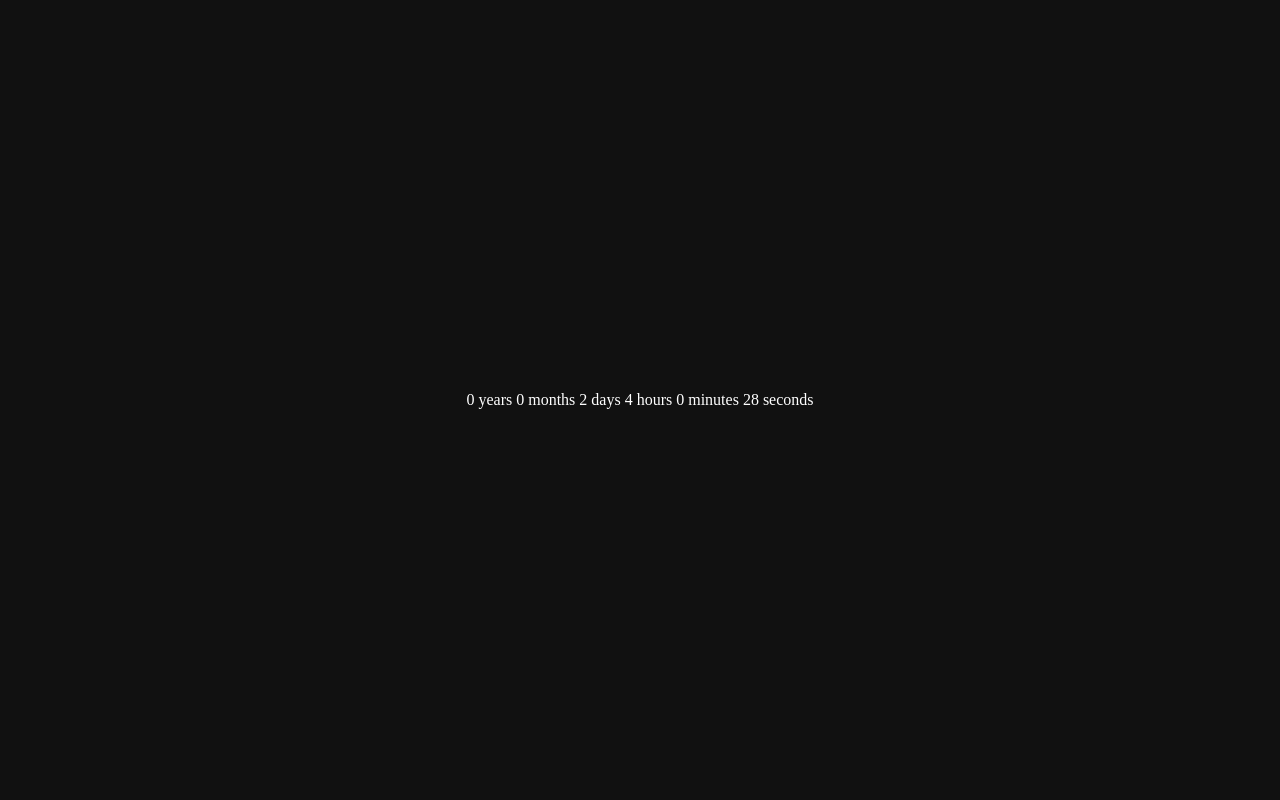
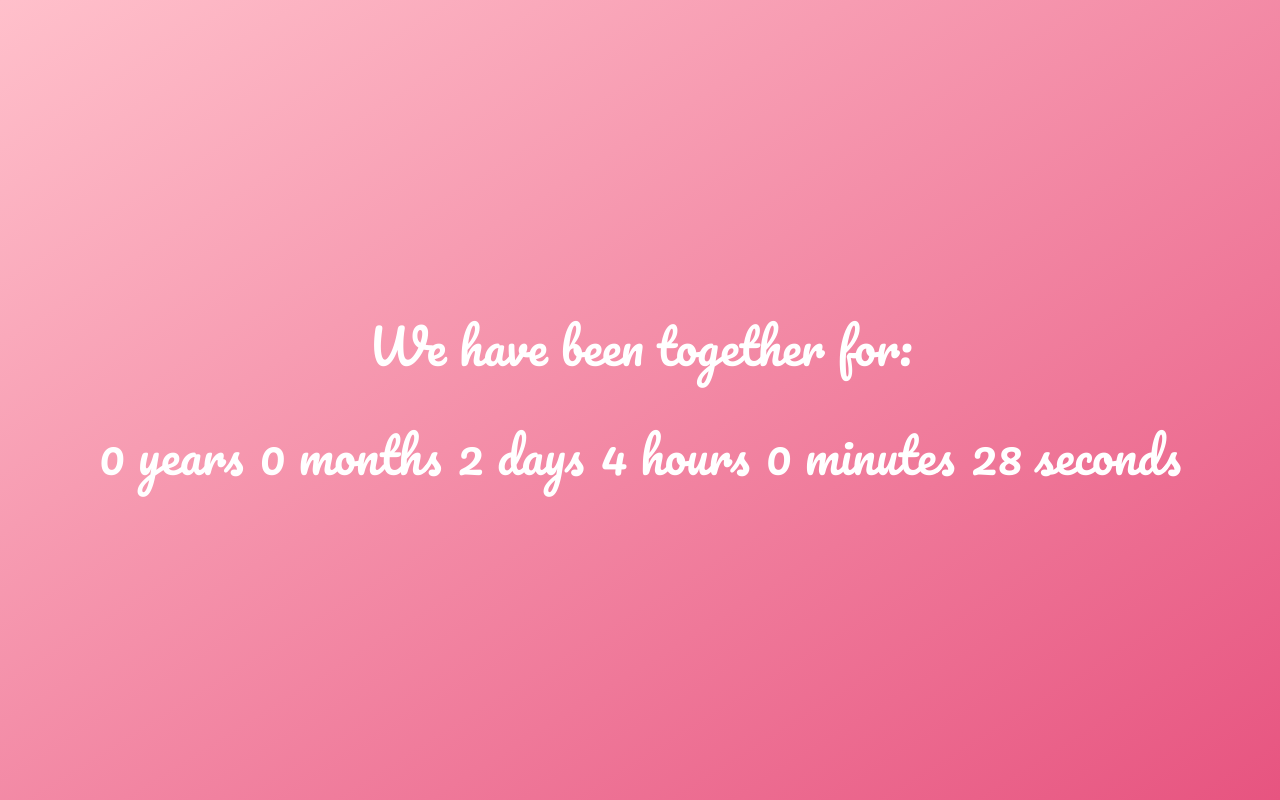
Before and after one commit to abs3nce/angular-lnk, an Angular app: page / in a window 1280 px wide. Built offline with nearby package versions, Linux system fonts and the light colour scheme.

Commit message:
- background, styles

```diff
--- a/src/app/app.component.html
+++ b/src/app/app.component.html
@@ -1,5 +1,25 @@
 <div class="container">
+  <div class="text">
+    We have been together for:
+  </div>
   <div class="clock">
-    {{clockStrings.years}} years {{clockStrings.months}} months {{clockStrings.days}} days {{clockStrings.hours}} hours {{clockStrings.minutes}} minutes {{clockStrings.seconds}} seconds
+    <div class="years">
+      {{clockStrings.years}} years
+    </div>
+    <div class="months">
+      {{clockStrings.months}} months
+    </div>
+    <div class="days">
+      {{clockStrings.days}} days
+    </div>
+    <div class="hours">
+      {{clockStrings.hours}} hours
+    </div>
+    <div class="minutes">
+      {{clockStrings.minutes}} minutes
+    </div>
+    <div class="seconds">
+      {{clockStrings.seconds}} seconds
+    </div>
   </div>
 </div>
--- a/src/app/app.component.scss
+++ b/src/app/app.component.scss
@@ -3,7 +3,21 @@
   align-items: center;
   justify-content: center;
   height: 100vh;
+  flex-direction: column;
+  .text {
+      margin-bottom: 24px;
+  }
 
   .clock {
+    @media screen and (min-width: 1280px) {
+        display: flex;
+        flex-wrap: nowrap;
+        justify-content: center;
+        width: 100%;
+
+        & > div {
+          margin: 0 8px;
+        }
+    }
   }
 }
--- a/src/app/app.component.ts
+++ b/src/app/app.component.ts
@@ -1,4 +1,5 @@
-import { Component } from '@angular/core';
+import { Component, OnInit } from '@angular/core';
+
 
 @Component({
   selector: 'app-root',
@@ -23,7 +24,6 @@ export class AppComponent {
       this.interval();
     }, 1000);
   }
-
   interval() {
     const currentDate = new Date();
     const deltaMs = currentDate.getTime() - this.startDate.getTime();
--- a/src/app/app.module.ts
+++ b/src/app/app.module.ts
@@ -3,12 +3,13 @@ import { NgModule } from '@angular/core';
 
 import { AppComponent } from './app.component';
 
+
 @NgModule({
   declarations: [
-    AppComponent
+    AppComponent,
   ],
   imports: [
-    BrowserModule
+    BrowserModule,
   ],
   providers: [],
   bootstrap: [AppComponent]
--- a/src/styles.scss
+++ b/src/styles.scss
@@ -1,9 +1,13 @@
 /* You can add global styles to this file, and also import other style files */
+@import url('https://fonts.googleapis.com/css?family=Pacifico&display=swap');
 
 body {
     padding: 0;
     margin: 0;
 
-    background: #111;
+    background-image: linear-gradient(to bottom right, #ffc0cb, #e75480);
     color: #fff;
+
+    font-family: 'Pacifico', cursive;
+    font-size: 6vh;
 }
```
